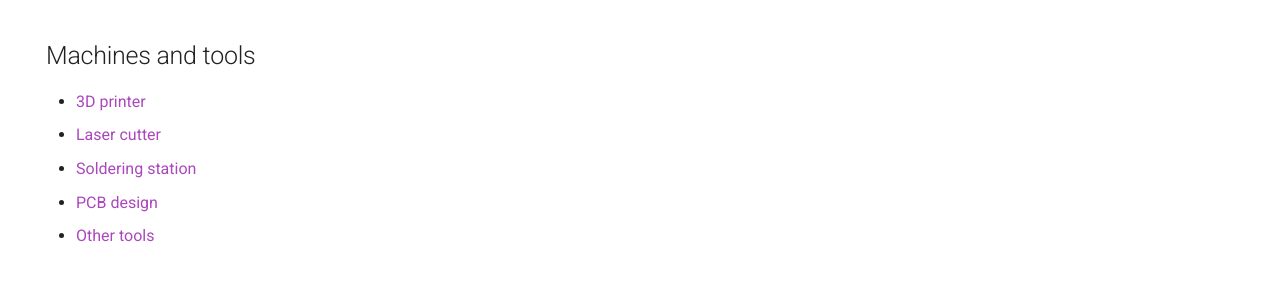
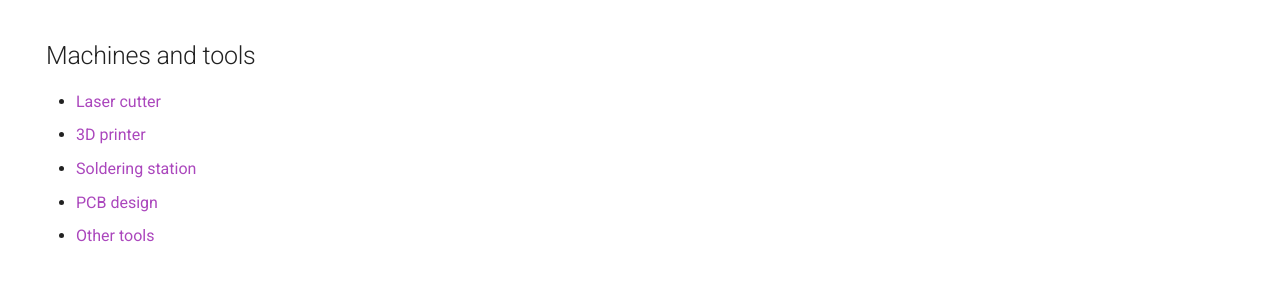
Before and after one commit to aio-experimentation-room/aio-experimentation-room.github.io, an MkDocs documentation site: the page built from docs/index.md, in a window 1280 px wide and 1115 px high. Shown: the part 661-946 px from the top of the window. Built offline with MkDocs 1.6.1 and Material for MkDocs 9.7.7, drawn with Linux system fonts in a browser that asks for light colours; comment, search, counter and statistics services are not loaded.

```diff
--- a/docs/index.md
+++ b/docs/index.md
@@ -22,8 +22,8 @@ laboratory.
 
 ## Machines and tools
 
+- [Laser cutter](./muse3d.md)
 - [3D printer](./prusamk3.md)
-- [Laser cutter](./muse3d.md)
 - [Soldering station](./soldering.md)
 - [PCB design](./pcb.md)
 - [Other tools](./tools.md)
```
